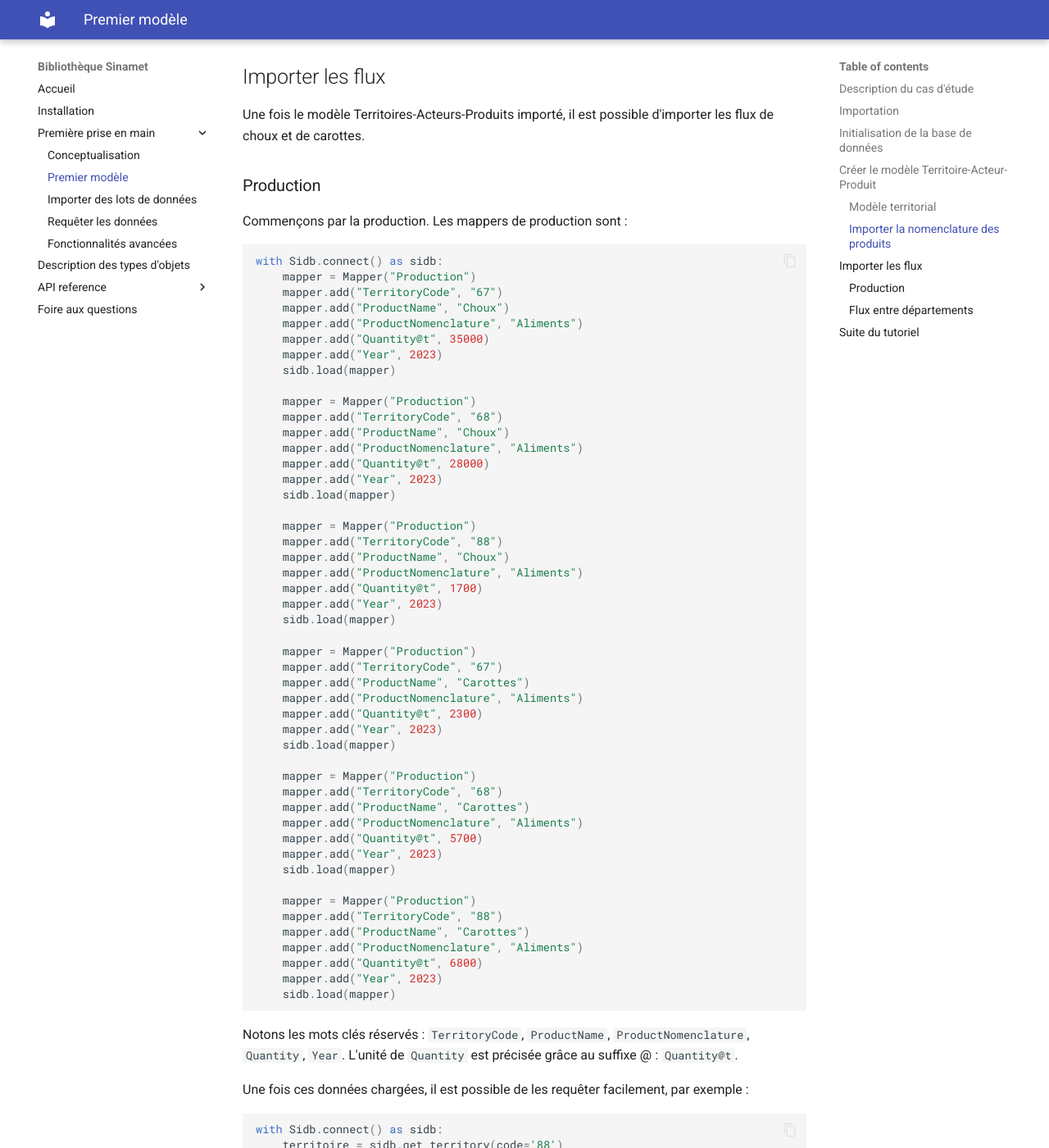
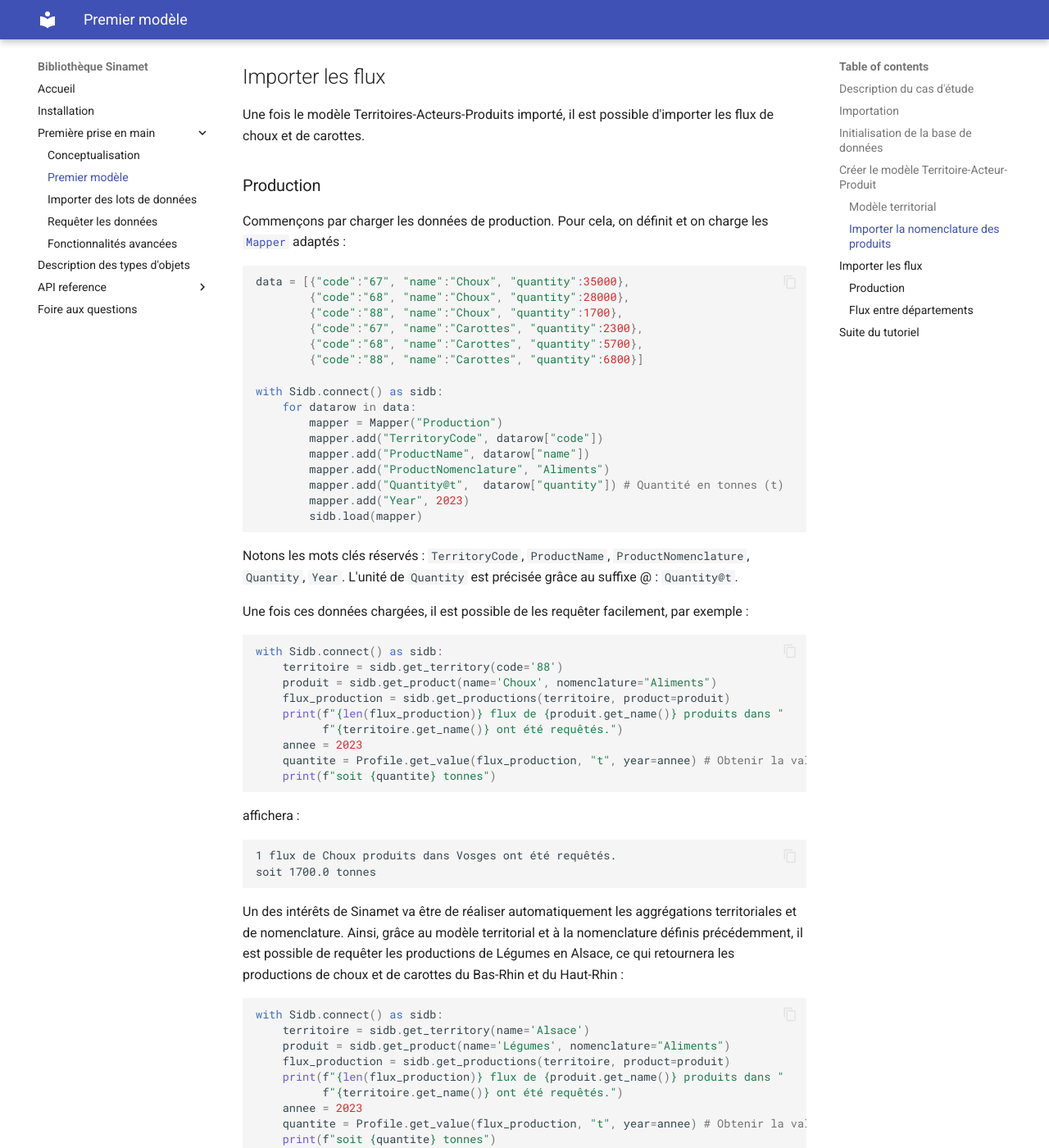
Before and after one commit to dynartIO/sinamet, an MkDocs documentation site: the page built from docs/quickstart/firstmodel.md, in a window 1280 px wide and 1400 px high, scrolled down 4264 px. Shown: the whole window at 82% size. Built offline with MkDocs 1.6.1 and Material for MkDocs 9.7.7, drawn with Linux system fonts in a browser that asks for light colours; some of the changed text lies outside the part shown.

Commit message:
Iteration documentation

````diff
--- a/docs/quickstart/firstmodel.md
+++ b/docs/quickstart/firstmodel.md
@@ -189,57 +189,26 @@
 
 ### Production
 
-Commençons par la production. Les mappers de production sont :
+Commençons par charger les données de production. Pour cela, on définit et on charge les
+[`Mapper`](../documentation/mapper.md) adaptés :
 
 ```python
+data = [{"code":"67", "name":"Choux", "quantity":35000},
+        {"code":"68", "name":"Choux", "quantity":28000},
+        {"code":"88", "name":"Choux", "quantity":1700},
+        {"code":"67", "name":"Carottes", "quantity":2300},
+        {"code":"68", "name":"Carottes", "quantity":5700},
+        {"code":"88", "name":"Carottes", "quantity":6800}]
+
 with Sidb.connect() as sidb:
-    mapper = Mapper("Production")
-    mapper.add("TerritoryCode", "67")
-    mapper.add("ProductName", "Choux")
-    mapper.add("ProductNomenclature", "Aliments")
-    mapper.add("Quantity@t", 35000)
-    mapper.add("Year", 2023)
-    sidb.load(mapper)
-
-    mapper = Mapper("Production")
-    mapper.add("TerritoryCode", "68")
-    mapper.add("ProductName", "Choux")
-    mapper.add("ProductNomenclature", "Aliments")
-    mapper.add("Quantity@t", 28000)
-    mapper.add("Year", 2023)
-    sidb.load(mapper)
-
-    mapper = Mapper("Production")
-    mapper.add("TerritoryCode", "88")
-    mapper.add("ProductName", "Choux")
-    mapper.add("ProductNomenclature", "Aliments")
-    mapper.add("Quantity@t", 1700)
-    mapper.add("Year", 2023)
-    sidb.load(mapper)
-
-    mapper = Mapper("Production")
-    mapper.add("TerritoryCode", "67")
-    mapper.add("ProductName", "Carottes")
-    mapper.add("ProductNomenclature", "Aliments")
-    mapper.add("Quantity@t", 2300)
-    mapper.add("Year", 2023)
-    sidb.load(mapper)
-
-    mapper = Mapper("Production")
-    mapper.add("TerritoryCode", "68")
-    mapper.add("ProductName", "Carottes")
-    mapper.add("ProductNomenclature", "Aliments")
-    mapper.add("Quantity@t", 5700)
-    mapper.add("Year", 2023)
-    sidb.load(mapper)
-
-    mapper = Mapper("Production")
-    mapper.add("TerritoryCode", "88")
-    mapper.add("ProductName", "Carottes")
-    mapper.add("ProductNomenclature", "Aliments")
-    mapper.add("Quantity@t", 6800)
-    mapper.add("Year", 2023)
-    sidb.load(mapper)
+    for datarow in data:
+        mapper = Mapper("Production")
+        mapper.add("TerritoryCode", datarow["code"])
+        mapper.add("ProductName", datarow["name"])
+        mapper.add("ProductNomenclature", "Aliments")
+        mapper.add("Quantity@t",  datarow["quantity"]) # Quantité en tonnes (t)
+        mapper.add("Year", 2023)
+        sidb.load(mapper)
 ```
 
 Notons les mots clés réservés : `TerritoryCode`, `ProductName`, `ProductNomenclature`, `Quantity`, `Year`. L'unité de
@@ -288,67 +257,31 @@
 
 ### Flux entre départements
 
-Les flux dont on connaît l'origine et la destination sont appelés `Pathflow` dans le modèle de données Sinamet.
-Pour ajouter les données présentées précédemment, on définit les mappers adaptés :
+Les flux dont on connaît l'origine et la destination sont appelés `Pathflow` dans le modèle de données de Sinamet.
+Pour ajouter les données présentées précédemment, on définit et on charge les
+[`Mapper`](../documentation/mapper.md) adaptés :
 
 ```python
+data = [{"emitter":"67", "receiver":"68", "name":"Choux", "quantity":1300},
+        {"emitter":"67", "receiver":"88", "name":"Choux", "quantity":2800},
+        {"emitter":"88", "receiver":"68", "name":"Carottes", "quantity":750},
+        {"emitter":"88", "receiver":"67", "name":"Carottes", "quantity":1200},
+        {"emitter":"67", "receiver":"68", "name":"Carottes", "quantity":1700},
+        {"emitter":"68", "receiver":"88", "name":"Choux", "quantity":2400}]
+
 with Sidb.connect() as sidb:
-     mapper = Mapper("Pathflow")
-    mapper.add("EmitterTerritoryCode", "67")
-    mapper.add("ReceiverTerritoryCode", "68")
-    mapper.add("ProductName", "Choux")
-    mapper.add("ProductNomenclature", "Aliments")
-    mapper.add("Quantity@t", 1300)
-    mapper.add("Year", 2023)
-    sidb.load(mapper)
-
-    mapper = Mapper("Pathflow")
-    mapper.add("EmitterTerritoryCode", "67")
-    mapper.add("ReceiverTerritoryCode", "88")
-    mapper.add("ProductName", "Choux")
-    mapper.add("ProductNomenclature", "Aliments")
-    mapper.add("Quantity@t", 2800)
-    mapper.add("Year", 2023)
-    sidb.load(mapper)
-
-    mapper = Mapper("Pathflow")
-    mapper.add("EmitterTerritoryCode", "88")
-    mapper.add("ReceiverTerritoryCode", "68")
-    mapper.add("ProductName", "Carottes")
-    mapper.add("ProductNomenclature", "Aliments")
-    mapper.add("Quantity@t", 750)
-    mapper.add("Year", 2023)
-    sidb.load(mapper)
-
-    mapper = Mapper("Pathflow")
-    mapper.add("EmitterTerritoryCode", "88")
-    mapper.add("ReceiverTerritoryCode", "67")
-    mapper.add("ProductName", "Carottes")
-    mapper.add("ProductNomenclature", "Aliments")
-    mapper.add("Quantity@t", 1200)
-    mapper.add("Year", 2023)
-    sidb.load(mapper)
-
-    mapper = Mapper("Pathflow")
-    mapper.add("EmitterTerritoryCode", "67")
-    mapper.add("ReceiverTerritoryCode", "68")
-    mapper.add("ProductName", "Carottes")
-    mapper.add("ProductNomenclature", "Aliments")
-    mapper.add("Quantity@t", 1700)
-    mapper.add("Year", 2023)
-    sidb.load(mapper)
-
-    mapper = Mapper("Pathflow")
-    mapper.add("EmitterTerritoryCode", "68")
-    mapper.add("ReceiverTerritoryCode", "88")
-    mapper.add("ProductName", "Choux")
-    mapper.add("ProductNomenclature", "Aliments")
-    mapper.add("Quantity@t", 2400)
-    mapper.add("Year", 2023)
-    sidb.load(mapper)
+    for datarow in data:
+        mapper = Mapper("Pathflow")
+        mapper.add("EmitterTerritoryCode", datarow["emitter"])
+        mapper.add("ReceiverTerritoryCode", datarow["receiver"])
+        mapper.add("ProductName", datarow["name"])
+        mapper.add("ProductNomenclature", "Aliments")
+        mapper.add("Quantity@t", datarow["quantity"])
+        mapper.add("Year", 2023)
+        sidb.load(mapper)
 ```
 
-Les pathflows sont requêtés par les fonction get_exports(), get_imports() et get_internals(). Le modèle territorial
+Les pathflows sont requêtés par les fonctions get_exports(), get_imports() et get_internals(). Le modèle territorial
 permet de travailler à des échelles supérieures.
 
 Exemple :
@@ -376,7 +309,12 @@
     print(f"soit {quantite} tonnes")
 ```
 
+affichera:
 
+    2 flux de Choux exportés par Bas-Rhin ont été requêtés.
+    soit 4100.0 tonnes
+    2 flux de Légumes importés par Alsace ont été requêtés.
+    soit 5200.0 tonnes
 
 
 
````
Also changed, not shown: docs/quickstart/indepth.md (+26 -11 lines), docs/quickstart/moduleimport.md (+2 -2 lines), docs/tutoriel.md (deleted), 1 other file.
